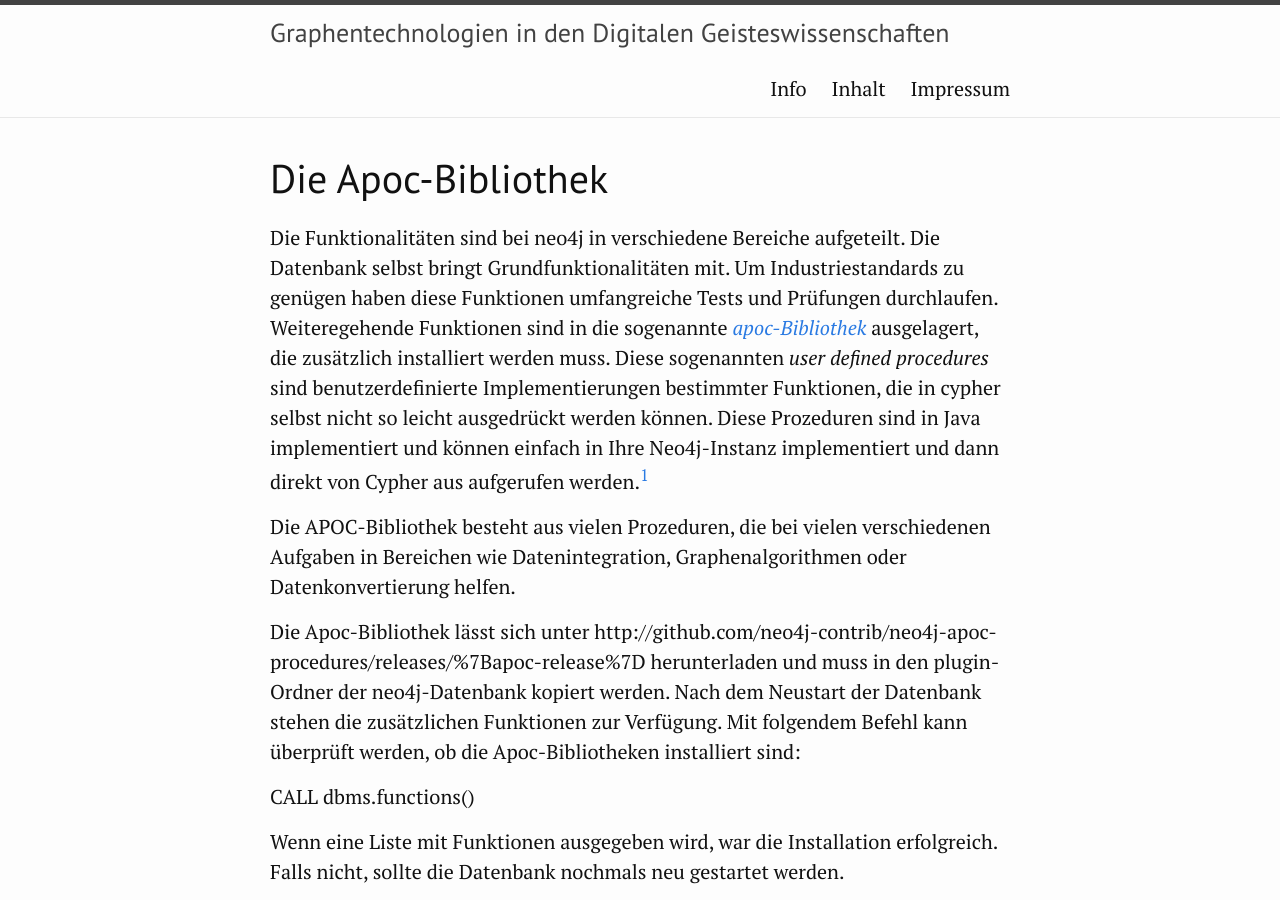
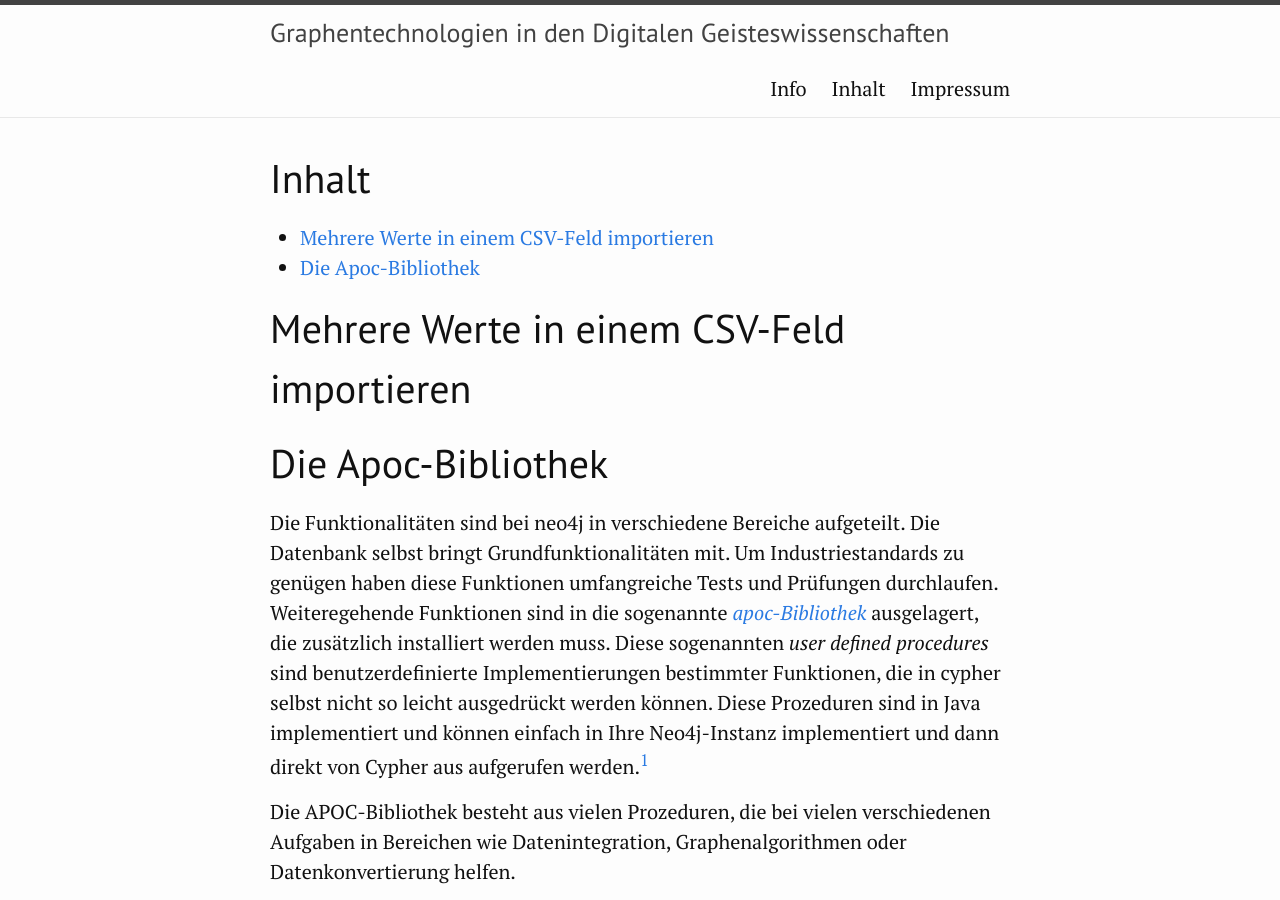
Before and after one commit to kuczera/Graphentechnologien, a Jekyll site: the page built from 85_Tipps und Tricks.md, in a window 1280 px wide and 900 px high. Built offline with Jekyll 4.4.1, drawn with Linux system fonts in a browser that asks for light colours.

Commit message:
Update 85_Tipps und Tricks.md

```diff
--- a/85_Tipps und Tricks.md
+++ b/85_Tipps und Tricks.md
@@ -4,6 +4,16 @@ layout: default
 order: 45
 contents: true
 ---
+
+# Inhalt
+{:.no_toc}
+
+* Will be replaced with the ToC, excluding the "Contents" header
+{:toc}
+
+# Mehrere Werte in einem CSV-Feld importieren
+
+
 
 # Die Apoc-Bibliothek
 
```
